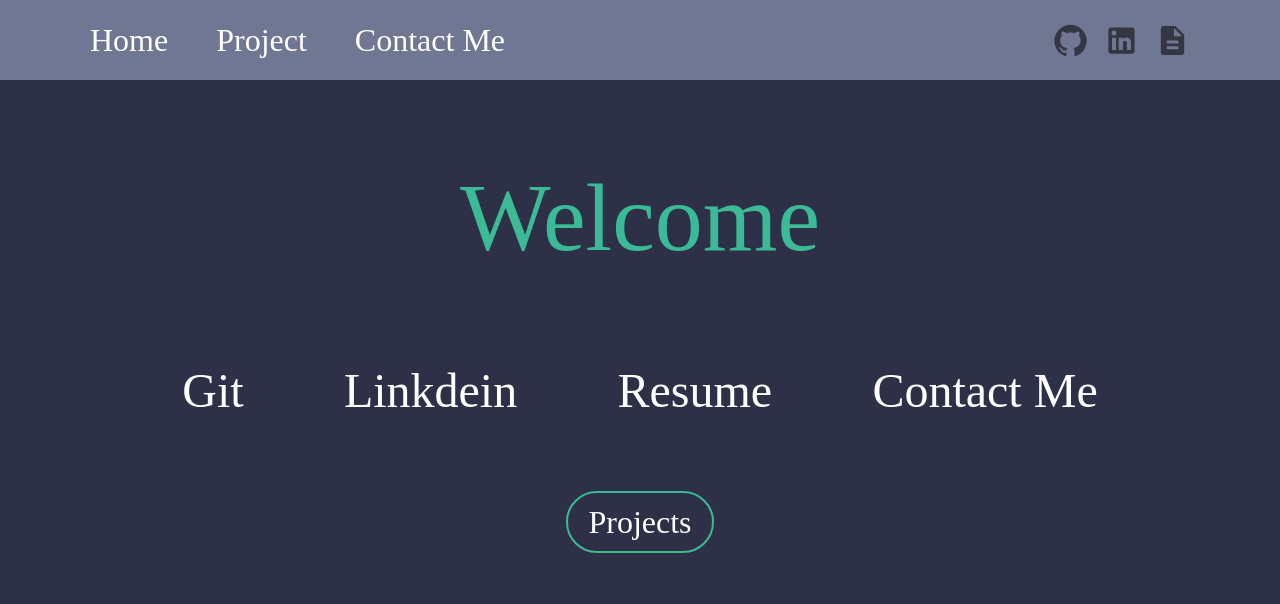
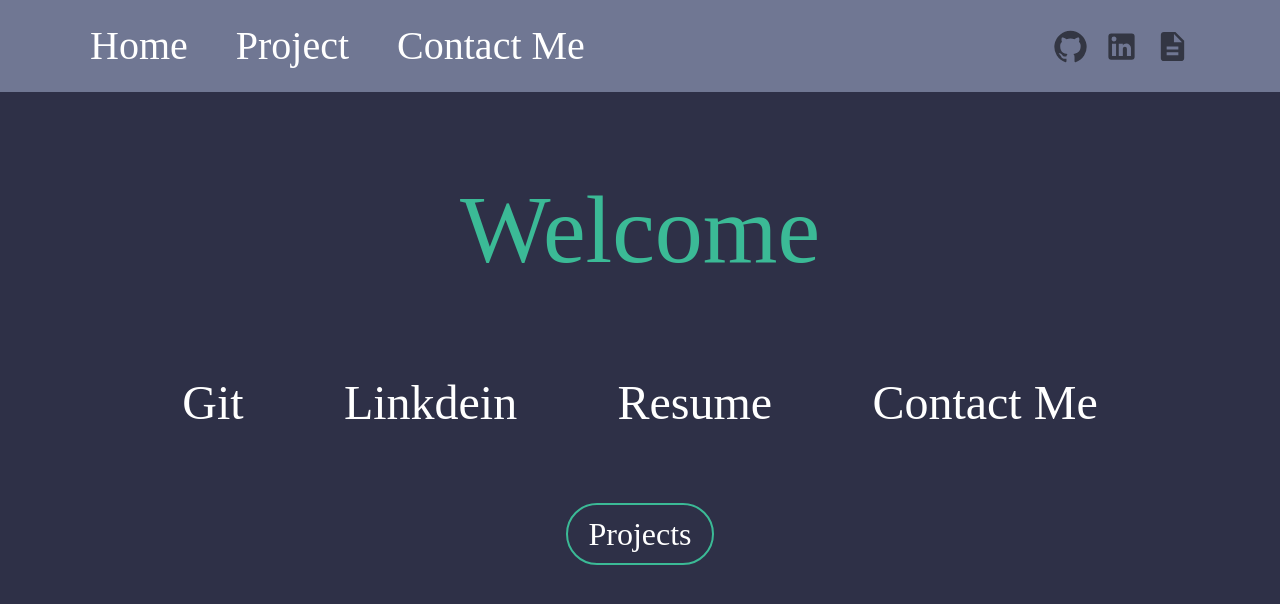
Before and after one commit to Typical-Joey/portfolio-2.0, a React (Create React App) app: page / in a window 1280 px wide. Shown: the top 604 px of the page. Built offline with nearby package versions, Linux system fonts and the light colour scheme; a web font is replaced by a local one.

Commit message:
App:  Added center styling to navbar

```diff
--- a/src/Navbar/navbar.css
+++ b/src/Navbar/navbar.css
@@ -5,6 +5,7 @@
 .nav-container {
   display: flex;
   justify-content: space-between;
+  align-items: center;
 }
 
 .flex {
@@ -22,7 +23,7 @@
 
 .nav-links {
   font-family: "Hi Melody", cursive;
-  font-size: 2rem;
+  font-size: 2.5rem;
 }
 
 .icon-button:hover {
```
